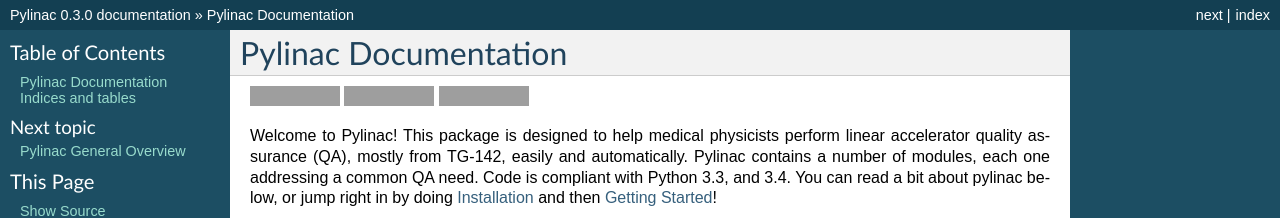
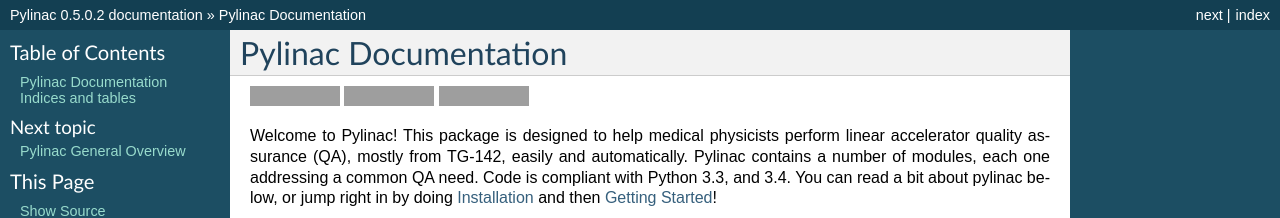
Before and after one commit to jrkerns/pylinac, a Sphinx documentation site: the page built from docs/source/index.rst, in a window 1280 px wide and 900 px high. Shown: the top 218 px of the window. Built offline with Sphinx 7.4.7, drawn with Linux system fonts in a browser that asks for light colours; some of the changed text lies outside the part shown; grey boxes are pictures that could not be loaded.

Commit message:
corrected version numbers to be the same in all files

```diff
--- a/docs/source/conf.py
+++ b/docs/source/conf.py
@@ -78,9 +78,9 @@
 # built documents.
 #
 # The short X.Y version.
-version = '0.3'
+version = '0.5'
 # The full version, including alpha/beta/rc tags.
-release = '0.3.0'
+release = '0.5.0.2'
 
 # The language for content autogenerated by Sphinx. Refer to documentation
 # for a list of supported languages.
--- a/setup.py
+++ b/setup.py
@@ -4,8 +4,8 @@
 # 1. Ensure version has incremented.
 # 2. To make life easy, in PyCharm, go to Tools/Run setup.py task.../sdist with command line option "upload" to push to PyPI
 
-__version__ = '0.5.0'
-__version_info__ = (0, 5, 0)
+__version__ = '0.5.0.2'
+__version_info__ = (0, 5, 0, 2)
 
 
 setup(
```
